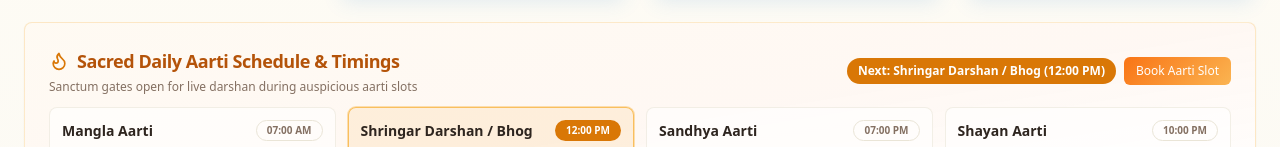
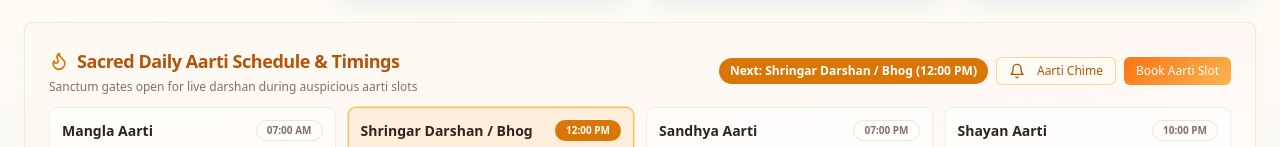
Before and after one commit to avi4rag/Temple-Management, a React (Vite) app: page /crowd-monitor in a window 1280 px wide. Shown: the part 362-509 px from the top of the page. Built offline with nearby package versions, Linux system fonts and the light colour scheme; no server answers.

Commit message:
feat(crowd): add interactive Aarti sacred bell audio preview button in CrowdDashboard

```diff
--- a/src/components/CrowdDashboard.jsx
+++ b/src/components/CrowdDashboard.jsx
@@ -45,6 +45,34 @@ const CrowdDashboard = ({ onNavigate }) => {
 
   const currentHour = new Date().getHours();
   const nextAarti = aartis.find((a) => a.hour > currentHour) || aartis[0];
+
+  const [isChiming, setIsChiming] = useState(false);
+
+  const ringAartiBell = () => {
+    try {
+      setIsChiming(true);
+      const AudioCtx = window.AudioContext || window.webkitAudioContext;
+      if (!AudioCtx) return;
+      const ctx = new AudioCtx();
+      const now = ctx.currentTime;
+      [528, 1056, 1584, 2112].forEach((freq, idx) => {
+        const osc = ctx.createOscillator();
+        const gain = ctx.createGain();
+        osc.type = "sine";
+        osc.frequency.setValueAtTime(freq, now);
+        const initialGain = 0.22 / (idx + 1);
+        gain.gain.setValueAtTime(initialGain, now);
+        gain.gain.exponentialRampToValueAtTime(0.0001, now + 3.0);
+        osc.connect(gain);
+        gain.connect(ctx.destination);
+        osc.start(now);
+        osc.stop(now + 3.0);
+      });
+      setTimeout(() => setIsChiming(false), 3000);
+    } catch (e) {
+      setIsChiming(false);
+    }
+  };
 
   const [liveOffset, setLiveOffset] = useState(0);
   const [countdown, setCountdown] = useState(20);
@@ -235,6 +263,15 @@ const CrowdDashboard = ({ onNavigate }) => {
               <Badge className="bg-amber-600 text-white text-xs py-1">
                 Next: {nextAarti.name} ({nextAarti.time})
               </Badge>
+              <Button
+                size="sm"
+                variant="outline"
+                onClick={ringAartiBell}
+                className="text-xs h-7 border-amber-500/40 text-amber-700 dark:text-amber-400 hover:bg-amber-500/10"
+              >
+                <Bell className={`w-3.5 h-3.5 mr-1 ${isChiming ? "animate-bounce text-amber-600" : ""}`} />
+                {isChiming ? "Chiming..." : "Aarti Chime"}
+              </Button>
               {onNavigate && (
                 <Button
                   size="sm"
```
